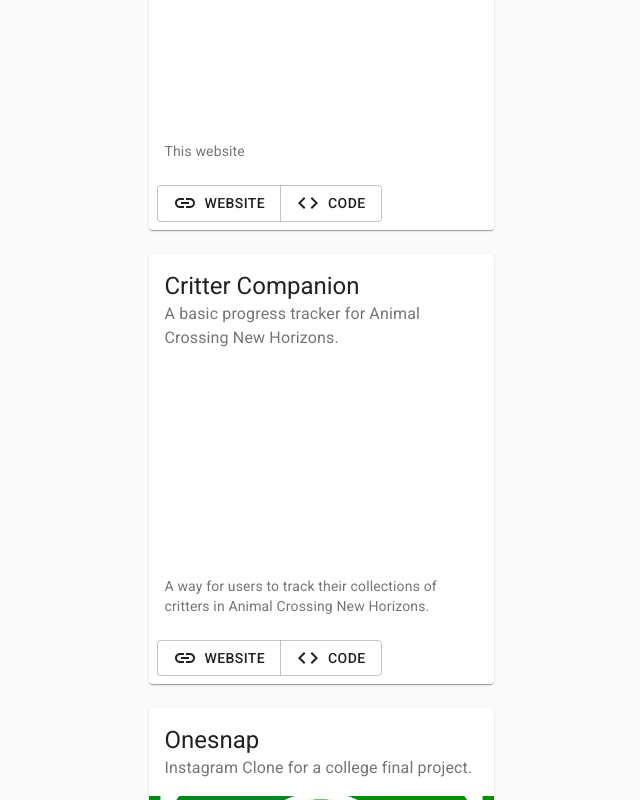
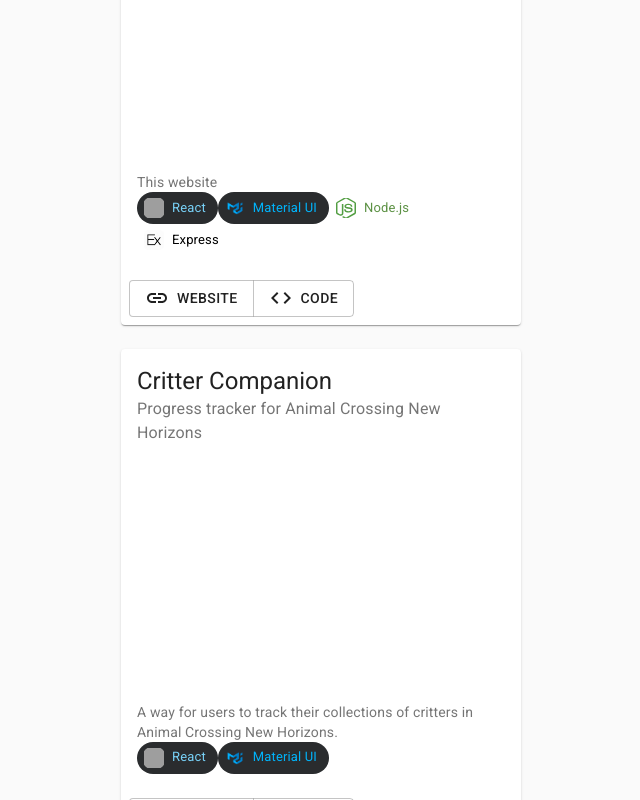
Before and after one commit to JamesGiesbrecht/jamesgiesbrecht.ca, a React (Create React App) app in the folder client/: page / in a window 1280 px wide. Shown: the part 740-1540 px from the top of the page, without its empty margins (319-959 px from the left). Built offline with nearby package versions, Linux system fonts and the light colour scheme; grey boxes are pictures that could not be loaded.

Commit message:
Adding tech stack chips

```diff
--- a/client/src/assets/projects.js
+++ b/client/src/assets/projects.js
@@ -72,7 +72,7 @@
   },
   {
     name: 'Critter Companion',
-    summary: 'A basic progress tracker for Animal Crossing New Horizons.',
+    summary: 'Progress tracker for Animal Crossing New Horizons',
     description: 'A way for users to track their collections of critters in Animal Crossing New Horizons.',
     link: 'https://crittercompanion.app',
     github: 'https://github.com/JamesGiesbrecht/acnh-critter-companion',
@@ -80,7 +80,7 @@
   },
   {
     name: 'Onesnap',
-    summary: 'Instagram Clone for a college final project.',
+    summary: 'Instagram clone for a college final project',
     description: 'An Instagram clone made for a final project in a web development class at Red River College.',
     image: onesnap,
     github: 'https://github.com/JamesGiesbrecht/Onesnap',
--- a/client/src/components/Projects/Project.js
+++ b/client/src/components/Projects/Project.js
@@ -1,10 +1,11 @@
 import React from 'react'
 import { Card, CardHeader, CardMedia, CardContent, CardActions, ButtonGroup, Button, makeStyles, Typography } from '@material-ui/core'
 import { Link as LinkIcon, Code as CodeIcon } from '@material-ui/icons'
+import TechChip from './TechChip'
 
 const useStyles = makeStyles((theme) => ({
   root: {
-    maxWidth: 345,
+    maxWidth: 400,
     margin: theme.spacing(3, 'auto'),
   },
   media: {
@@ -53,6 +54,8 @@
     )
     : null
 
+  const chips = project.stack.map((tech) => <TechChip tech={tech} />)
+
   return (
     <Card className={classes.root}>
       <CardHeader
@@ -66,6 +69,7 @@
       />
       <CardContent>
         <Typography variant="body2" color="textSecondary" component="p">{project.description}</Typography>
+        {chips}
       </CardContent>
       <CardActions>
         {buttons}
--- /dev/null
+++ b/client/src/components/Projects/TechChip.js
@@ -0,0 +1,31 @@
+import React from 'react'
+import { Chip, Avatar, makeStyles } from '@material-ui/core'
+
+const TechChip = ({ tech }) => {
+  const classes = makeStyles((theme) => ({
+    chip: {
+      backgroundColor: tech.color,
+      color: tech.fontColor,
+    },
+    chipImg: {
+      padding: '2px',
+    },
+  }))()
+
+  const logo = tech.logo
+    ? <Avatar alt={tech.name} src={tech.logo} />
+    : <Avatar>{tech.name.substring(0, 1)}</Avatar>
+  return (
+    <Chip
+      classes={{
+        root: classes.chip,
+        avatar: classes.chipImg,
+      }}
+      label={tech.name}
+      avatar={logo}
+      color={tech.color}
+    />
+  )
+}
+
+export default TechChip
```
